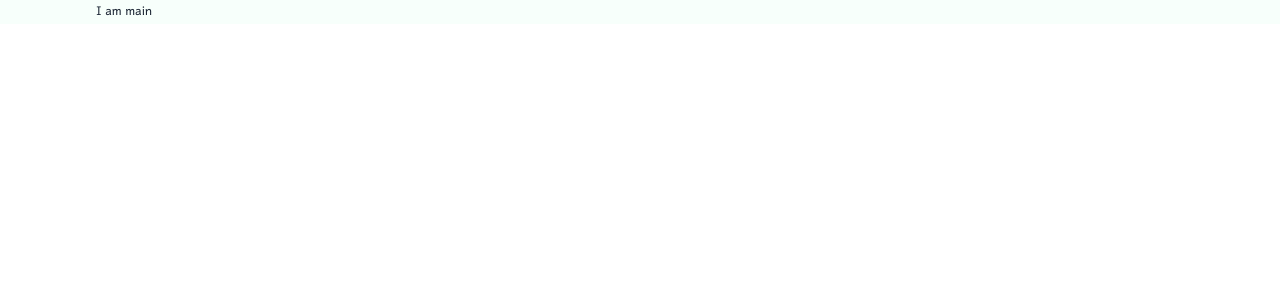
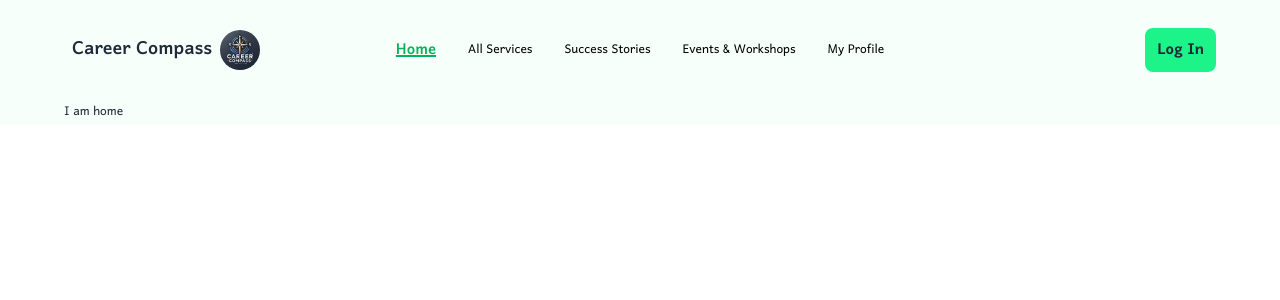
Before and after one commit to shahbaz-kamal/career-compass-website, a React (Vite) app: page / in a window 1280 px wide. Shown: the top 300 px of the page. Built offline with nearby package versions, Linux system fonts and the light colour scheme.

Commit message:
navbar styling done

```diff
--- /dev/null
+++ b/src/Components/Navbar.css
@@ -0,0 +1,15 @@
+.active {
+  color: rgb(7, 177, 92) !important;
+  background-color: transparent !important;
+  text-decoration: underline;
+  font-weight: 600;
+  font-size: 1.25rem;
+  transition: color 0.3s ease, text-decoration 0.3s ease, font-size 0.3s ease;
+}
+
+ul li {
+  font-size: 1rem;
+  color: black;
+  text-decoration: none;
+  transition: color 0.3s ease, text-decoration 0.3s ease, font-size 0.3s ease;
+}
--- /dev/null
+++ b/src/Components/Navbar.jsx
@@ -0,0 +1,85 @@
+import React from "react";
+import { Link, NavLink } from "react-router-dom";
+import logo from "../../src/assets/logo.webp";
+import "./Navbar.css";
+
+const Navbar = () => {
+  const links = (
+    <>
+      <li>
+        <NavLink to={"/"}>Home</NavLink>
+      </li>
+      <li>
+        <NavLink to={"/all-services"}>All Services</NavLink>
+      </li>
+      <li>
+        <NavLink to={"/success-stories"}>Success Stories</NavLink>
+      </li>
+      <li>
+        <NavLink to={"/events-and-workshops"}>Events & Workshops</NavLink>
+      </li>
+      <li>
+        <NavLink to={"/my-profile"}>My Profile</NavLink>
+      </li>
+    </>
+  );
+  return (
+    <div className="navbar  py-4 md:py-6 px-0">
+      <div className="navbar-start gap-2 items-center">
+        <div className="dropdown ">
+          <div tabIndex={0} role="button" className="btn btn-ghost lg:hidden">
+            <svg
+              xmlns="http://www.w3.org/2000/svg"
+              className="h-5 w-5"
+              fill="none"
+              viewBox="0 0 24 24"
+              stroke="currentColor"
+            >
+              <path
+                strokeLinecap="round"
+                strokeLinejoin="round"
+                strokeWidth="2"
+                d="M4 6h16M4 12h8m-8 6h16"
+              />
+            </svg>
+          </div>
+          <ul
+            tabIndex={0}
+            className="menu menu-sm dropdown-content rounded-box z-[1] mt-3 w-52 p-2 shadow bg-base-300"
+          >
+            {links}
+          </ul>
+        </div>
+        <h2 className="font-semibold text-2xl hidden md:inline-flex">
+          Career Compass
+        </h2>
+        <div className="w-10 h-10 hidden md:inline-flex">
+          <img
+            className="w-full h-full object-cover rounded-full"
+            src={logo}
+            alt=""
+          />
+        </div>
+      </div>
+      <div className="navbar-center hidden lg:flex">
+        <ul className="menu menu-horizontal px-1">{links}</ul>
+      </div>
+      <div className="navbar-center md:hidden ">
+        <div className="w-10 h-10">
+          <img
+            className="w-full h-full object-cover rounded-full"
+            src={logo}
+            alt=""
+          />
+        </div>
+      </div>
+      <div className="navbar-end">
+        <Link className="bg-color-primary py-2 px-3 rounded-lg font-bold text-base md:text-xl">
+          Log In
+        </Link>
+      </div>
+    </div>
+  );
+};
+
+export default Navbar;
--- a/src/Layouts/Mainlayout.jsx
+++ b/src/Layouts/Mainlayout.jsx
@@ -1,7 +1,21 @@
 import React from "react";
+import Navbar from "../Components/Navbar";
+import { Outlet } from "react-router-dom";
 
 const Mainlayout = () => {
-  return <div className="w-[90%] md:w-[85%] mx-auto">I am main</div>;
+  return (
+    <div className="w-[90%]  mx-auto">
+      <header>
+        <Navbar></Navbar>
+      </header>
+
+      <main>
+        <Outlet></Outlet>
+      </main>
+
+      <footer></footer>
+    </div>
+  );
 };
 
 export default Mainlayout;
```
